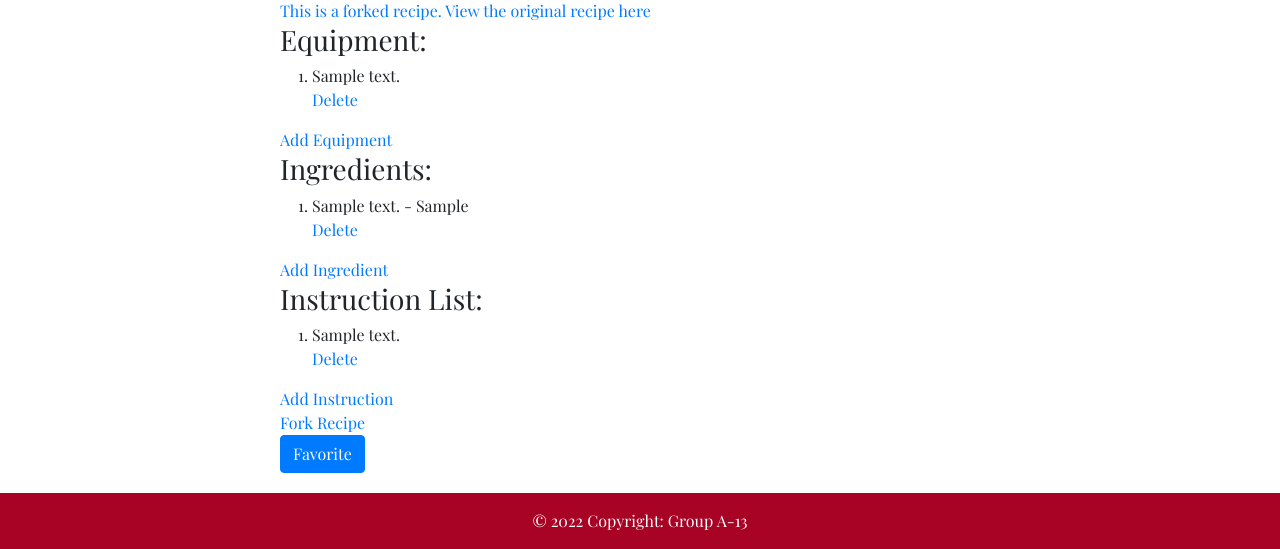
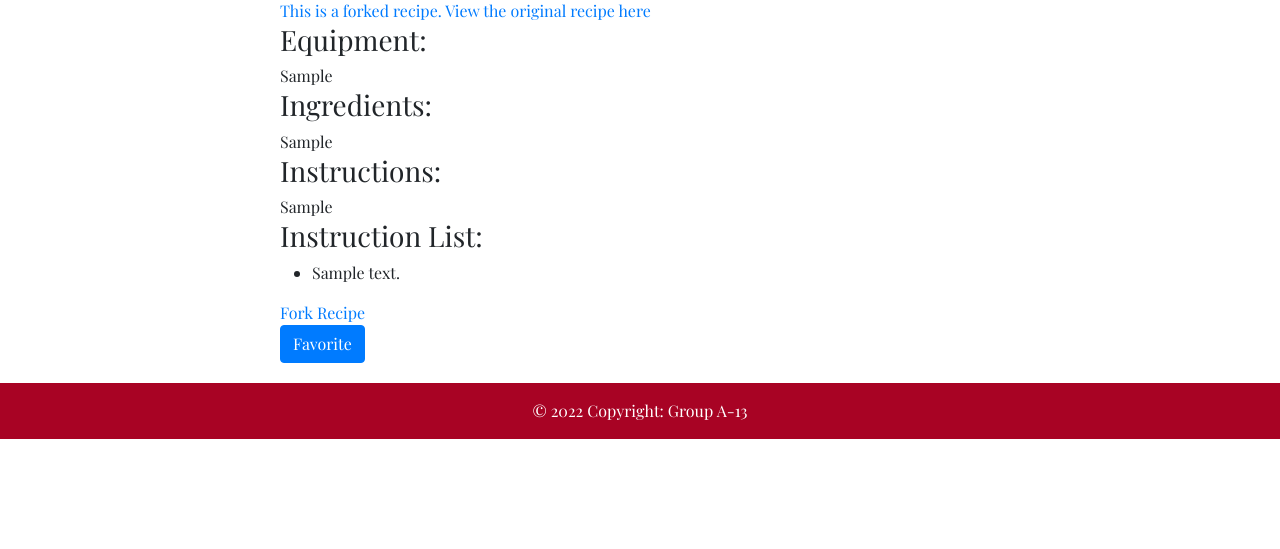
Before and after one commit to uva-cs3240-s22/group-project-a-13, a Django app: page /recipes/1/ in a window 1280 px wide. Shown: the part 593-1142 px from the top of the page. After the commit the page ends 1032 px from the top, so only its background shows below. Run offline with Django 4.2, Linux system fonts and the light colour scheme; tables that the repository leaves empty hold one stand-in row (values such as "Sample post"); some libraries are stand-ins or nearby versions.

Commit message:
revert to old submit and forking files

```diff
--- a/recipes/templates/recipes/detail.html
+++ b/recipes/templates/recipes/detail.html
@@ -22,40 +22,20 @@
         <a href = "{% url 'detail' recipe.recipe_reference %}">This is a forked recipe. View the original recipe here</a>
         {% endif %}
 
-        <h3>Equipment: </h3>
-            <!-- {{ recipe.recipe_equipment }} -->
-        <ol>
-            {% for re in recipe.recipeequipment_set.all %}
-                <li>{{ re.equipment_text }}</li>
-                <a href = "{% url 'delete_equipment' re.id recipe.id %}">Delete</a>
-            {% endfor %}
-        </ol>
-        <a href = "{% url 'add_equipment' recipe.id %}">Add Equipment</a>
-        <h3>Ingredients: </h3>
-            <!-- {{ recipe.recipe_ingredients }} -->
-        <!-- <h3>Instructions: </h1>
-            {{ recipe.recipe_instructions }} -->
-        <ol>
-            {% for ri in recipe.recipeingredient_set.all %}
-                <li>{{ ri.ingredient_text }} - {{ ri.ingredient_quantity }}</li>
-                <a href = "{% url 'delete_ingredient' ri.id recipe.id %}">Delete</a>
-                <br>
-            {% endfor %}
-        </ol>
-        <a href = "{% url 'add_ingredient' recipe.id %}">Add Ingredient</a>
+        <h3>Equipment: </h1>
+             {{ recipe.recipe_equipment }}
+         <h3>Ingredients: </h1>
+            {{ recipe.recipe_ingredients }}
+        <h3>Instructions: </h1>
+            {{ recipe.recipe_instructions }}
         <h3>Instruction List: </h3>
-        <ol>
+        <ul>
             {% for ri in recipe.recipeinstruction_set.all %}
                 <li>{{ ri.instruction_text }}</li>
-                <a href = "{% url 'delete_instruction' ri.id recipe.id %}">Delete</a>
-                <br>
             {% endfor %}
-        </ol>
-        <a href = "{% url 'add_instruction' recipe.id %}">Add Instruction</a>
-        <br>
+        </ul>
         <a href = "{% url 'fork' recipe.id %}">Fork Recipe</a>
         </br>
-        {% if user.is_authenticated %}
         <form action="{% url 'favorite_recipe' %}" method="post">
             {% csrf_token %}
             {% if is_favorited %}
@@ -64,9 +44,6 @@
                 <button type="submit" name="recipe_id" value="{{ recipe.id }}" class="btn btn-primary">Favorite</button>
             {% endif %}
         </form>
-        {% else %}
-            <a class="btn btn-primary" href="{% provider_login_url 'google' %}">Favorite</a>
-        {% endif %}
     </div>
 
 </body>
```
